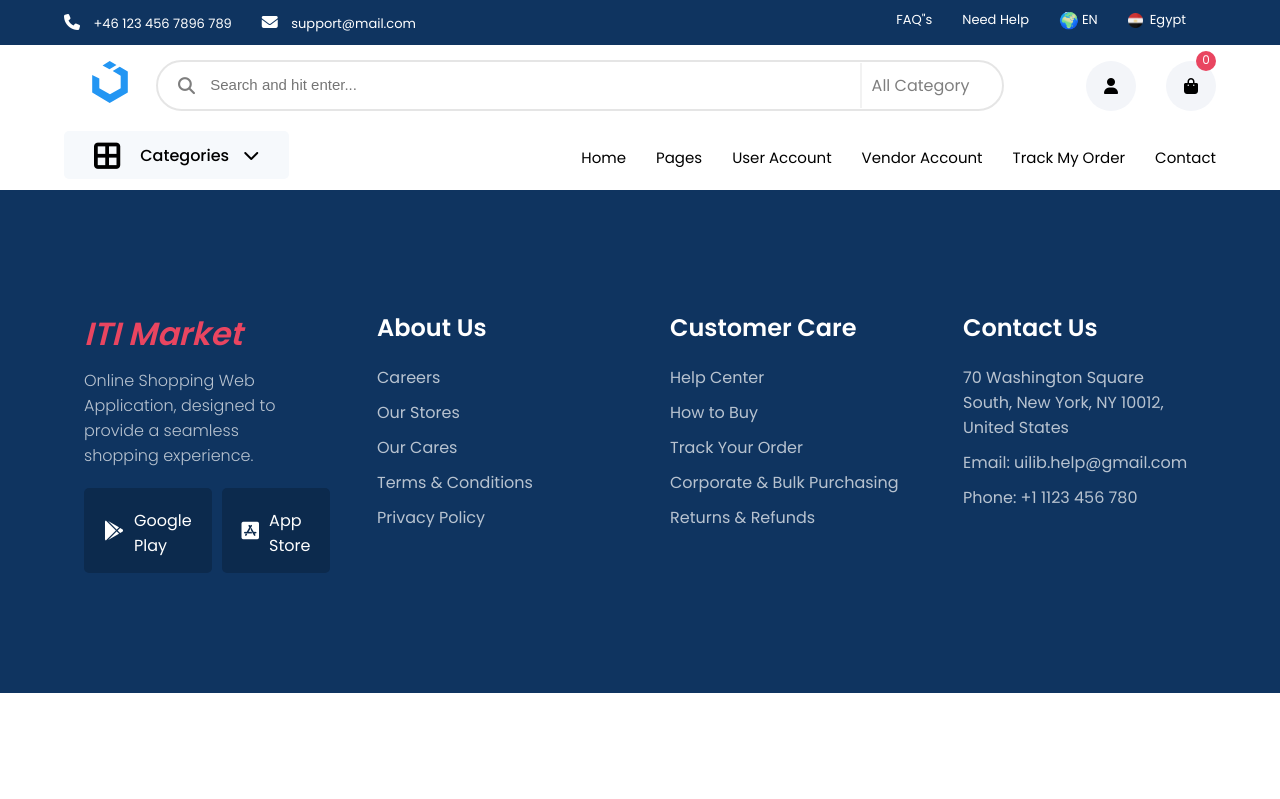
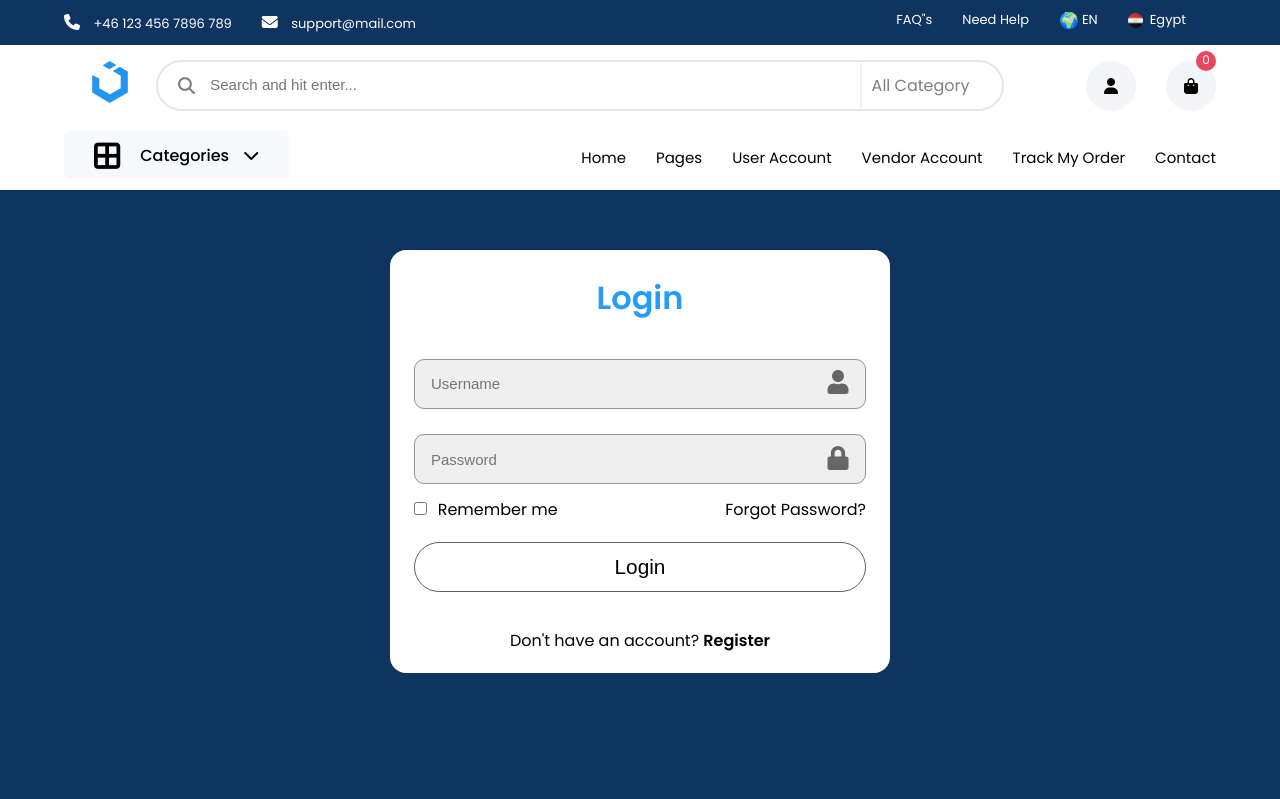
Before and after one commit to Ahmed-Maher77/iti-market__online-shop, a React (Create React App) app: page /login in a window 1280 px wide. Shown: the top 799 px of the page. Built offline with nearby package versions, Linux system fonts and the light colour scheme.

Commit message:
Created Login, Register Pages

```diff
--- a/package.json
+++ b/package.json
@@ -8,6 +8,7 @@
     "@testing-library/user-event": "^13.5.0",
     "react": "^18.2.0",
     "react-dom": "^18.2.0",
+    "react-icons": "^5.3.0",
     "react-router-dom": "^6.26.2",
     "react-scripts": "^5.0.1",
     "react-slick": "^0.30.2",
@@ -37,7 +38,5 @@
       "last 1 firefox version",
       "last 1 safari version"
     ]
-  },
-  "devDependencies": {
   }
 }
--- a/src/App.js
+++ b/src/App.js
@@ -6,6 +6,8 @@ import Pages from "./pages/Pages";
 import Data from "./components/flashDeals/Data";
 import Cart from "./common/cart/Cart";
 import Footer from "./common/footer/Footer";
+import Login from "./components/Login/Login";
+import Register from "./components/Login/Register";
 
 function App() {
 	const { productItems } = Data;  // Extract productItems from Data
@@ -51,6 +53,8 @@ function App() {
 				<Routes>
 					<Route path="/" element={<Pages productItems={productItems} addToCart={addToCart} />} />
 					<Route path="/cart" element={<Cart cartItem={cartItem} addToCart={addToCart} decreaseQty={decreaseQty} />} />
+					<Route path="/login" element={<Login />} />
+                	<Route path="/register" element={<Register />} />
 				</Routes>
 
 				<Footer />
--- a/src/common/header/Header.css
+++ b/src/common/header/Header.css
@@ -125,6 +125,36 @@ header ul li a:hover {
 	box-shadow: -1px 11px 24px -11px rgba(0, 0, 0, 0.2);
 	transition: 0.5s;
 }
+.icon-Circle {
+	position: relative;
+	&:hover ul {
+		display: block;
+	}
+	ul {
+		display: none;
+		position: absolute;
+		top: 55.2px;
+		left: -115px;
+		background-color: #e4e4e4;
+		width: 200px;
+		&::before {
+			position: absolute;
+			content: "";
+			border: 5px solid transparent;
+			border-bottom-color: #e4e4e4;
+			top: -9.5px;
+			right: 36px;
+		}
+		a {
+			display: block;
+			padding: 12px 17px;
+			transition: 0.3s;
+			&:hover {
+				background-color: #c7c7c7;
+			}
+		}
+	}
+}
 
 @media (max-width: 768px) {
 	header ul {
@@ -150,7 +180,6 @@ header ul li a:hover {
 		text-transform: uppercase;
 		line-height: 70px;
 	}
-
 
 	/* .opan{
     top: 18%;
@@ -301,7 +330,8 @@ header ul li a:hover {
 }
 
 @media (min-width: 888px) {
-  .close, .open {
+	.close,
+	.open {
 		top: 9px;
 	}
 }
--- a/src/common/header/Search.jsx
+++ b/src/common/header/Search.jsx
@@ -29,7 +29,17 @@ const Search = ({ cartItem }) => {
 
 				{/* User Icon and Cart Section */}
 				<div className="icon f_flex width">
+					<div className="icon-Circle">
 					<i className="fa fa-user icon-circle"></i>
+					<ul>
+						<li>
+							<Link to='/login'>Login</Link>
+						</li>
+						<li>
+							<Link to='/register'>Register</Link>
+						</li>
+					</ul>
+					</div>
 					<div className="cart">
 						<Link to="/cart">
 							<i className="fa fa-shopping-bag icon-circle"></i>
--- /dev/null
+++ b/src/components/Login/Login.jsx
@@ -0,0 +1,81 @@
+import React, { useState } from "react";
+import { FaUser } from "react-icons/fa";
+import { FaLock } from "react-icons/fa";
+import "./style.css";
+
+const Login = () => {
+	const [username, setUsername] = useState("");
+	const [password, setPassword] = useState("");
+	const [message, setMessage] = useState("");
+
+	const handleLogin = (e) => {
+		e.preventDefault();
+
+		const users = JSON.parse(localStorage.getItem("users")) || [];
+		const user = users.find(
+			(user) => user.username === username && user.password === password
+		);
+
+		if (user) {
+			setMessage("Login successful!");
+			setUsername("");
+			setPassword("");
+		} else {
+			setMessage("Invalid credentials.");
+		}
+	};
+
+	return (
+		<div className="admin-wrapper">
+			<div className="container login-page">
+				{/* <header>
+				<img src="./favicon.svg" alt="Site-Logo" />
+			</header> */}
+				<div className="form-wrapper" style={{ marginTop: "60px" }}>
+					<form onSubmit={handleLogin}>
+						<h1 className="form-heading">Login</h1>
+						<div className="input-box">
+							<input
+								type="text"
+								placeholder="Username"
+								value={username}
+								onChange={(e) => setUsername(e.target.value)}
+							/>
+							<FaUser className="icon" />
+						</div>
+						<div className="input-box">
+							<input
+								type="password"
+								placeholder="Password"
+								value={password}
+								onChange={(e) => setPassword(e.target.value)}
+							/>
+							<FaLock className="icon" />
+						</div>
+						<div className="remember-forgot">
+							<label>
+								<input type="checkbox" /> Remember me
+							</label>
+							<a href="#">Forgot Password?</a>
+						</div>
+						<div className="submit-btn">
+							<button type="submit">Login</button>
+						</div>
+						<div className="register-link" style={{ marginBottom: "20px" }}>
+							<p>
+								Don't have an account? <a href="/register">Register</a>
+							</p>
+						</div>
+						{message && (
+							<p className="message" style={{ marginBottom: "20px" }}>
+								{message}
+							</p>
+						)}
+					</form>
+				</div>
+			</div>
+		</div>
+	);
+};
+
+export default Login;
--- /dev/null
+++ b/src/components/Login/Register.jsx
@@ -0,0 +1,77 @@
+import React, { useState } from "react";
+import { FaUser } from "react-icons/fa";
+import { FaLock } from "react-icons/fa";
+import { FaEnvelope } from "react-icons/fa6";
+
+const Register = () => {
+	const [username, setUsername] = useState("");
+	const [email, setEmail] = useState("");
+	const [password, setPassword] = useState("");
+	const [message, setMessage] = useState("");
+
+	const handleRegister = (e) => {
+		e.preventDefault();
+
+		const users = JSON.parse(localStorage.getItem("users")) || [];
+		const userExists = users.some((user) => user.username === username);
+
+		if (userExists) {
+			setMessage("Username already exists.");
+		} else {
+			users.push({ username, email, password });
+			localStorage.setItem("users", JSON.stringify(users));
+			setMessage("Registration successful!");
+			setUsername("");
+			setEmail("");
+			setPassword("");
+		}
+	};
+
+	return (
+        <div className="admin-wrapper"  style={{marginTop: '60px'}}>
+		<div className="container register-page">
+			{/* <header>
+				<img src="./favicon.svg" alt="Site-Logo" />
+			</header> */}
+			<div className="form-wrapper">
+				<form onSubmit={handleRegister}>
+					<h1 className="form-heading">Register</h1>
+					<div className="input-box">
+						<input
+							type="text"
+							placeholder="Username"
+							value={username}
+							onChange={(e) => setUsername(e.target.value)}
+						/>
+						<FaUser className="icon" />
+					</div>
+					<div className="input-box">
+						<input
+							type="email"
+							placeholder="E-mail"
+							value={email}
+							onChange={(e) => setEmail(e.target.value)}
+						/>
+						<FaEnvelope className="icon" />
+					</div>
+					<div className="input-box">
+						<input
+							type="password"
+							placeholder="Password"
+							value={password}
+							onChange={(e) => setPassword(e.target.value)}
+						/>
+						<FaLock className="icon" />
+					</div>
+					<div className="submit-btn"   style={{marginBottom: '20px'}}>
+						<button type="submit">Register</button>
+					</div>
+					{message && <p className="message"   style={{marginBottom: '20px'}}>{message}</p>}
+				</form>
+			</div>
+		</div>
+        </div>
+	);
+};
+
+export default Register;
--- /dev/null
+++ b/src/components/Login/style.css
@@ -0,0 +1,163 @@
+.admin-wrapper {
+	font-family: "Poppins", sans-serif;
+	background-color: #0f3460;
+	display: flex;
+	flex-direction: column;
+	align-items: center;
+	justify-content: center;
+}
+
+.admin-wrapper .container {
+	max-width: 90%;
+	width: 100%;
+	margin: auto;
+}
+
+.login-page header,
+.register-page header {
+	margin-top: 2rem;
+	text-align: center;
+}
+
+.login-page header img,
+.register-page header img {
+	width: 100px;
+}
+
+.form-wrapper {
+	max-width: 500px;
+	width: 100%;
+	margin: auto;
+	border-radius: 1rem;
+	margin-top: 1rem;
+	background-color: white;
+	border: none;
+}
+
+.form-wrapper form {
+	background-color: transparent;
+	display: flex;
+	flex-direction: column;
+	justify-content: center;
+	align-items: center;
+}
+
+.form-wrapper form .form-heading {
+	font-size: 2rem;
+	font-weight: 700;
+	color: #249cfc;
+	padding-block: 1.5rem;
+}
+
+.form-wrapper form .input-box {
+	width: 100%;
+	padding: 0.8rem 1.5rem;
+	flex-basis: 100%;
+	position: relative;
+}
+
+.form-wrapper form .input-box input {
+	background-color: #d7d7d766;
+	width: 100%;
+	height: 50px;
+	border: 1.5px solid #959595;
+	border-radius: 10px;
+	padding: 1rem;
+	font-size: 1.1rem;
+}
+
+.form-wrapper form .input-box .icon {
+	font-size: 1.5rem;
+	margin-left: 0.5rem;
+	color: #666;
+	position: absolute;
+	transform: translateY(-50%);
+	top: 28px;
+	right: 40px;
+	width: fit-content;
+}
+
+.form-wrapper form .remember-forgot {
+	width: 100%;
+	display: flex;
+	justify-content: space-between;
+	padding-inline: 1.5rem;
+	flex-wrap: wrap;
+}
+
+.form-wrapper form .remember-forgot label input {
+	margin-right: 0.4rem;
+	cursor: pointer;
+}
+
+.form-wrapper form .remember-forgot a {
+	text-decoration: none;
+	color: black;
+	transition: 0.3s ease;
+	cursor: pointer;
+}
+
+.form-wrapper form .remember-forgot a:hover {
+	color: #249cfc;
+	letter-spacing: 0.1rem;
+}
+
+.form-wrapper form .submit-btn {
+	width: 100%;
+	padding: 0.3rem 1.5rem;
+	font-size: 1rem;
+	margin-block: 15px;
+}
+
+.form-wrapper form .submit-btn button {
+	background-color: #ffffff;
+	width: 100%;
+	height: 50px;
+	border: thin solid #5f5f5f;
+	border-radius: 2rem;
+	font-size: 1.3rem;
+	font-weight: 500;
+	transition: 0.3s ease;
+}
+
+.form-wrapper form .submit-btn button:hover {
+	background-color: #249cfc;
+	letter-spacing: 0.1rem;
+	border-color: #249cfc;
+	cursor: pointer;
+}
+
+.form-wrapper form .register-link {
+	text-align: center;
+	margin-top: 1rem;
+}
+
+.form-wrapper form .register-link p a {
+	text-decoration: none;
+	color: black;
+	font-weight: 600;
+	transition: 0.3s ease;
+}
+
+.form-wrapper form .register-link p a:hover {
+	color: #249cfc;
+	letter-spacing: 0.1rem;
+}
+
+/*Media Queries*/
+@media only screen and (max-width: 531px) {
+	.form-wrapper {
+		min-width: 300px;
+		margin: 2rem auto;
+	}
+
+	.remember-forgot label + a {
+		margin-left: 1rem;
+	}
+}
+
+@media (min-width: 790px) {
+	.form-wrapper form .input-box .icon {
+		top: 36px;
+	}
+}
```
Also changed, not shown: src/common/header/Navbar.jsx (+33 -22 lines), 1 other file (tests, documents, lock files or other folders). Lines whose indentation alone changed are shown as unchanged.
